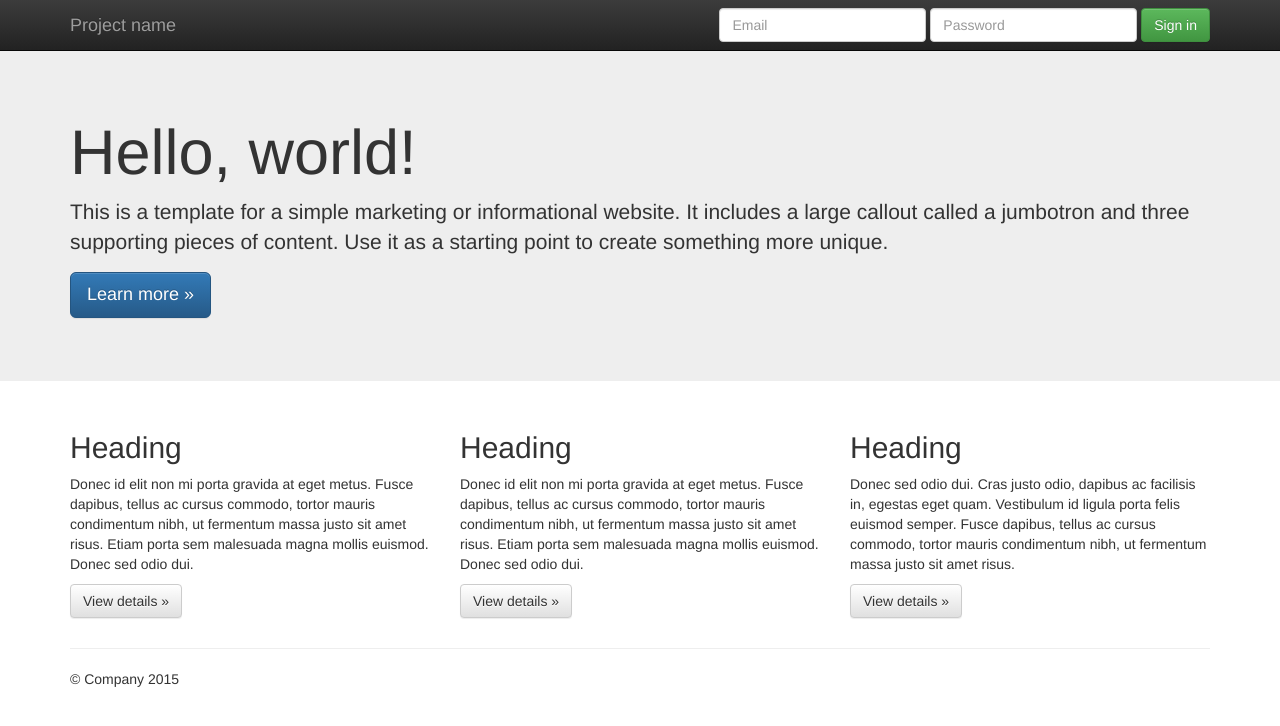
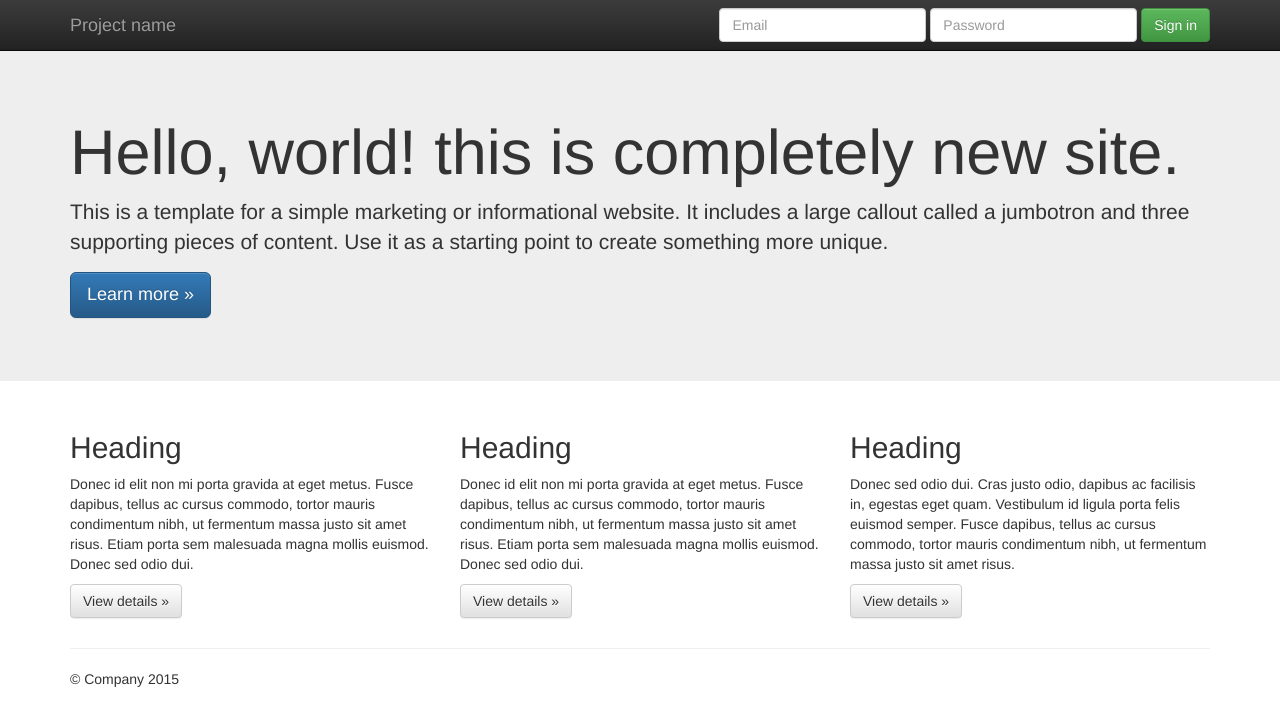
Before and after one commit to AshwaryTiwari/my-website, a plain HTML site: page index.html in a window 1280 px wide. Drawn offline with nearby package versions, Linux system fonts and the light colour scheme.

Commit message:
Update index.html
made change in hello world description

```diff
--- a/index.html
+++ b/index.html
@@ -55,7 +55,7 @@
     <!-- Main jumbotron for a primary marketing message or call to action -->
     <div class="jumbotron">
       <div class="container">
-        <h1>Hello, world!</h1>
+        <h1>Hello, world! this is completely new site.</h1>
         <p>This is a template for a simple marketing or informational website. It includes a large callout called a jumbotron and three supporting pieces of content. Use it as a starting point to create something more unique.</p>
         <p><a class="btn btn-primary btn-lg" href="#" role="button">Learn more &raquo;</a></p>
       </div>
```
